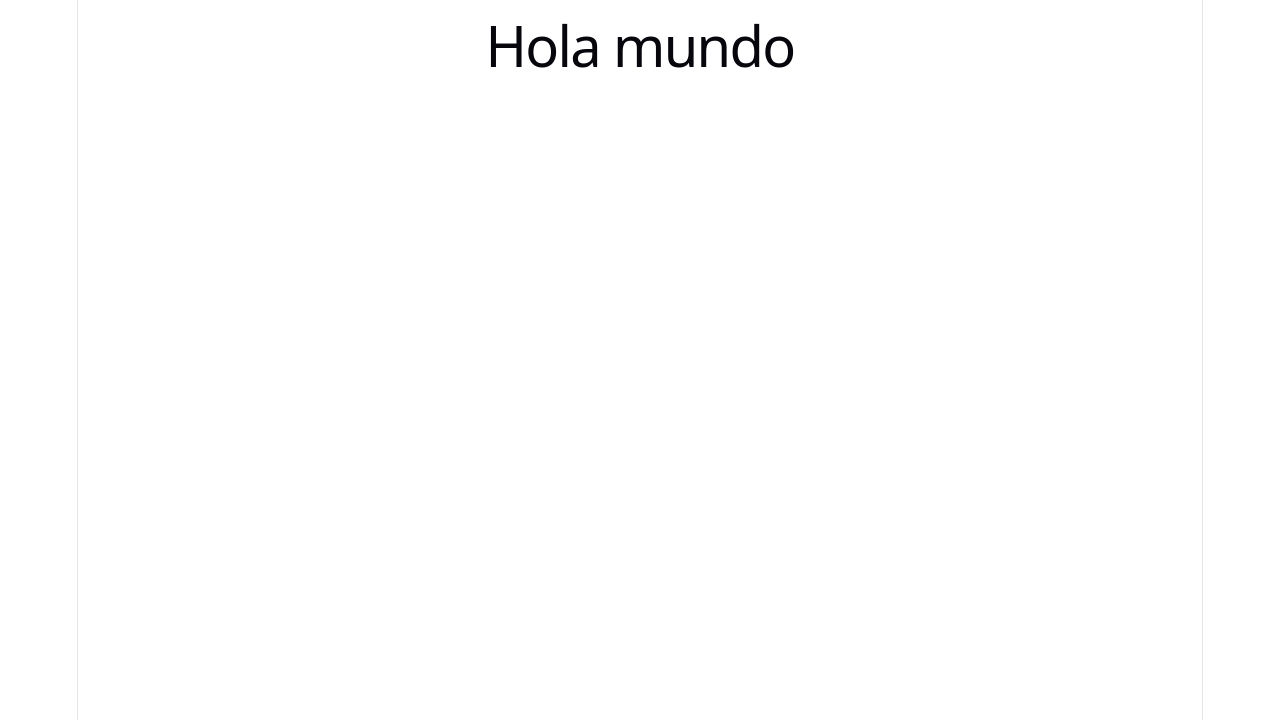
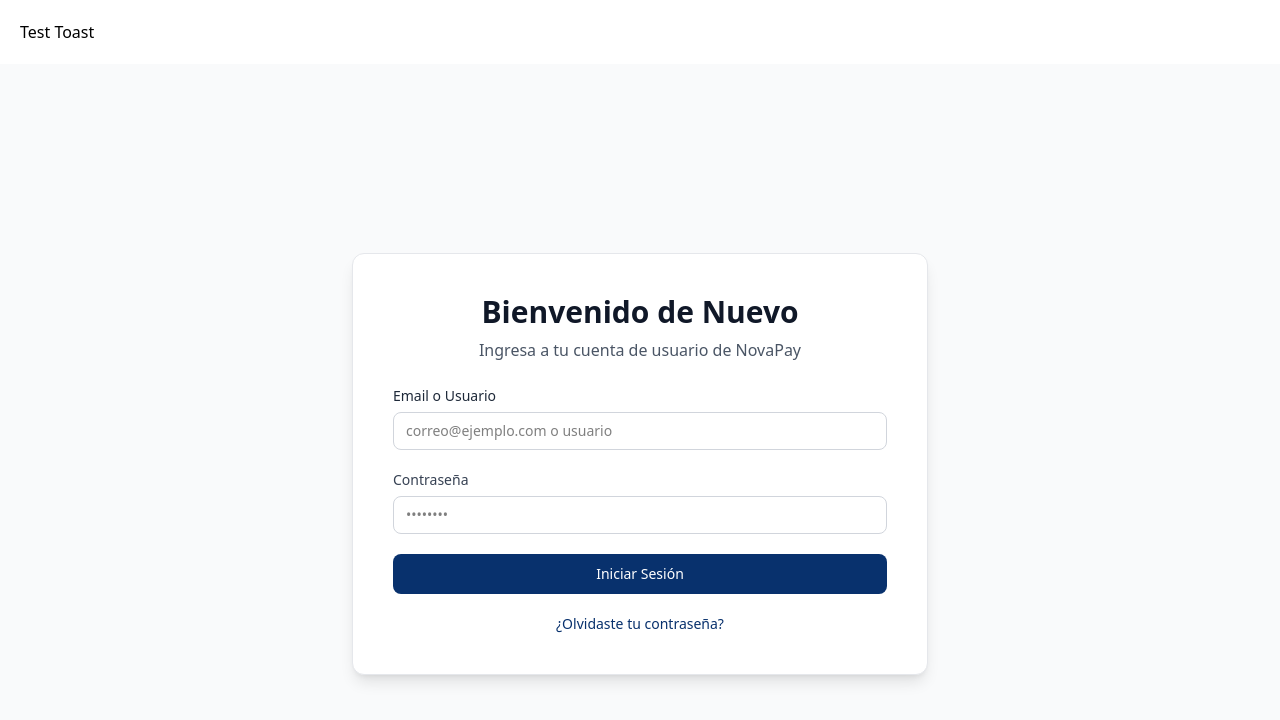
Before and after one commit to marcss-bnajera/client-user-novapay, a React (Vite) app: page / in a window 1280 px wide. Shown: the top 720 px of the page. Built offline with nearby package versions, Linux system fonts and the light colour scheme.

Commit message:
feat: Implementando el Form de Login y ForgotPassword y mesajes toast

```diff
--- a/package.json
+++ b/package.json
@@ -17,6 +17,7 @@
     "lucide-react": "^1.17.0",
     "react": "^19.2.6",
     "react-dom": "^19.2.6",
+    "react-hot-toast": "^2.6.0",
     "react-router-dom": "^7.17.0",
     "tailwindcss": "^4.3.0",
     "zustand": "^5.0.14"
--- a/src/app/App.jsx
+++ b/src/app/App.jsx
@@ -1,10 +1,32 @@
 import { useState } from 'react'
+import { AppRoutes } from './routes/AppRoutes';
+import { Toaster, toast } from "react-hot-toast"
 import './App.css'
 
 function App() {
   return (
     <>
-      <h1>Hola mundo</h1>
+      <Toaster
+        position="top-center"
+        toastOptions={{
+          style: {
+            fontFamily: "inherit",
+            fontWeight: 600,
+            fontSize: "1rem",
+            borderRadius: "8px",
+          },
+        }}
+      />
+
+      {/* Ejemplo de Mensaje */}
+      <button
+        onClick={() => toast("Hola 👋")}
+        style={{ margin: "20px" }}
+      >
+        Test Toast
+      </button>
+
+      <AppRoutes />
     </>
   );
 }
--- /dev/null
+++ b/src/app/routes/AppRoutes.jsx
@@ -0,0 +1,17 @@
+import { Routes, Route } from "react-router-dom";
+import { AuthPage } from "../../features/auth/pages/AuthPage.jsx";
+
+export const AppRoutes = ()=> {
+
+    return(
+        <Routes>
+
+            {/* PUBLIC */}
+            <Route path="/" element={<AuthPage/>} />
+
+
+            {/* Ruta temporal para pruebas */}
+            <Route path="*" element={<h1>Página no encontrada</h1>} />
+        </Routes>
+    );
+}
--- /dev/null
+++ b/src/features/auth/components/ForgotPasswordForm.jsx
@@ -0,0 +1,36 @@
+export const ForgotPasswordForm = ({onSwitch}) => {
+    return (
+        <form className="space-y-5">
+            <div>
+                <label className="block text-sm font-medium text-gray-800 mb-1.5">
+                    Email
+                </label>
+                <input
+                    type="email"
+                    placeholder="correo@ejemplo.com"
+                    className="w-full px-3 py-2 text-sm border border-gray-300 rounded-lg focus:ring-2 focus:ring-blue-500"
+                />
+            </div>
+            <div>
+                <button
+                    type="submit"
+                    className="w-full bg-main-blue text-white py-2.5 px-4 rounded-lg text-sm font-medium hover:opacity-90 transition"
+                    >
+                    Enviar correo
+                </button>
+            </div>
+            <div>
+                <p className="text-center text-sm text-gray-600">
+                    ¿Recordaste tu contraseña?{" "}
+                <button
+                    type="button"
+                    onClick={onSwitch}
+                    className="text-main-blue font-medium hover:underline"
+                    >
+                    Iniciar sesión
+                </button>
+                </p>
+            </div>
+        </form>
+    );
+};
--- /dev/null
+++ b/src/features/auth/components/LoginForm.jsx
@@ -0,0 +1,48 @@
+export const LoginForm = ({ onForgot }) => {
+    return (
+        <form className="space-y-5">
+            {/* Sección de de email o usuario */}
+            <div>
+                <label className="block text-sm font-medium text-gray-800 mb-1.5">
+                    Email o Usuario
+                </label>
+                <input
+                    type="text"
+                    placeholder="correo@ejemplo.com o usuario"
+                    className="w-full px-3 py-2 text-sm border border-gray-300 rounded-lg focus:ring-2 focus:ring-blue-500"
+                />
+            </div>
+
+            {/* Sección de de contraseña */}
+            <div>
+                <label className="block text-sm font-medium text-gray-700 mb-1.5">
+                    Contraseña
+                </label>
+                <input
+                    type="password"
+                    placeholder="••••••••"
+                    className="w-full px-3 py-2 text-sm border border-gray-300 rounded-lg focus:ring-2 focus:ring-blue-500"
+                />
+            </div>
+            <div>
+                <button
+                    type="submit"
+                    className="w-full bg-main-blue hover:opacity-90 text-white font-medium py-2.5 px-4 rounded-lg transition-colors duration-200 text-sm"
+                >
+                    Iniciar Sesión
+                </button>
+            </div>
+            <div>
+                <p className="text-center text-sm">
+                <button
+                    type="button"
+                    onClick={onForgot}
+                    className="text-main-blue hover:underline"
+                    >
+                    ¿Olvidaste tu contraseña?
+                </button>
+                </p>
+            </div>
+        </form>
+    );
+};
--- /dev/null
+++ b/src/features/auth/pages/AuthPage.jsx
@@ -0,0 +1,53 @@
+import { useState } from "react";
+import { ForgotPasswordForm } from "../components/ForgotPasswordForm";
+import { LoginForm } from "../components/LoginForm";
+
+export const AuthPage = () => {
+  const [isForgot, setIsForgot] = useState(false);
+  const [isLogin, setIsLogin] = useState(true);
+
+  return (
+    <div className="min-h-screen flex items-center justify-center bg-gray-50 p-4">
+      {/* Contenedor principal: ocupa toda la pantalla y centra el contenido */}
+
+      <div className="w-full max-w-xl bg-white rounded-xl shadow-lg border border-gray-200 p-6 md:p-10">
+        {/* Tarjeta blanca: caja central con sombra, borde y padding */}
+
+        <div className="text-center mb-6">
+          {/* Contenedor del texto: título y descripción centrados */}
+          <h1 className="text-2xl lg:text-3xl font-bold text-gray-900 mb-2">
+            {/* Título dinámico según estado */}
+            {isForgot
+              ? "Recuperar Contraseña"
+              : isLogin
+                ? "Bienvenido de Nuevo"
+                : "Crear Cuenta"}
+          </h1>
+
+          <p className="text-gray-600 text-base max-w-md mx-auto">
+            {/* Descripción debajo del título */}
+            {isForgot
+              ? "Ingresa tu correo para recuperar tu contraseña"
+              : isLogin
+                ? "Ingresa a tu cuenta de usuario de NovaPay"
+                : "Regístrate como usuario de NovaPay"}
+          </p>
+        </div>
+        {isForgot ? (
+          <ForgotPasswordForm
+            onSwitch={() => {
+              setIsForgot(false);
+            }}
+          />
+        ) : (
+          <LoginForm
+            isLogin={isLogin}
+            setIsLogin={setIsLogin}
+            onForgot={() => setIsForgot(true)}
+          />
+        )}
+      </div>
+      {/* Cierre de la tarjeta blanca */}
+    </div>
+  );
+};
--- a/src/styles/index.css
+++ b/src/styles/index.css
@@ -1,113 +1,55 @@
 @import "tailwindcss";
 
+@theme {
+  --color-main-blue: #08316d;
+}
+
 :root {
-  --text: #6b6375;
-  --text-h: #08060d;
-  --bg: #fff;
-  --border: #e5e4e7;
-  --code-bg: #f4f3ec;
-  --accent: #aa3bff;
-  --accent-bg: rgba(170, 59, 255, 0.1);
-  --accent-border: rgba(170, 59, 255, 0.5);
-  --social-bg: rgba(244, 243, 236, 0.5);
-  --shadow:
-    rgba(0, 0, 0, 0.1) 0 10px 15px -3px, rgba(0, 0, 0, 0.05) 0 4px 6px -2px;
+  font-family: system-ui, Avenir, Helvetica, Arial, sans-serif;
+  line-height: 1.5;
+  font-weight: 400;
 
-  --sans: system-ui, 'Segoe UI', Roboto, sans-serif;
-  --heading: system-ui, 'Segoe UI', Roboto, sans-serif;
-  --mono: ui-monospace, Consolas, monospace;
+  --main-blue: #08316d;
 
-  font: 18px/145% var(--sans);
-  letter-spacing: 0.18px;
-  color-scheme: light dark;
-  color: var(--text);
-  background: var(--bg);
   font-synthesis: none;
   text-rendering: optimizeLegibility;
   -webkit-font-smoothing: antialiased;
   -moz-osx-font-smoothing: grayscale;
+}
 
-  @media (max-width: 1024px) {
-    font-size: 16px;
+@keyframes fadeIn {
+  from {
+    opacity: 0;
+    transform: translateY(-6px);
+  }
+
+  to {
+    opacity: 1;
+    transform: translateY(0);
   }
 }
 
-@media (prefers-color-scheme: dark) {
-  :root {
-    --text: #9ca3af;
-    --text-h: #f3f4f6;
-    --bg: #16171d;
-    --border: #2e303a;
-    --code-bg: #1f2028;
-    --accent: #c084fc;
-    --accent-bg: rgba(192, 132, 252, 0.15);
-    --accent-border: rgba(192, 132, 252, 0.5);
-    --social-bg: rgba(47, 48, 58, 0.5);
-    --shadow:
-      rgba(0, 0, 0, 0.4) 0 10px 15px -3px, rgba(0, 0, 0, 0.25) 0 4px 6px -2px;
-  }
-
-  #social .button-icon {
-    filter: invert(1) brightness(2);
-  }
+.animate-fadeIn {
+  animation: fadeIn 0.15s ease-out;
 }
 
-body {
-  margin: 0;
+.sidebar-underline {
+  position: relative;
 }
-
-#root {
-  width: 1126px;
-  max-width: 100%;
-  margin: 0 auto;
-  text-align: center;
-  border-inline: 1px solid var(--border);
-  min-height: 100svh;
-  display: flex;
-  flex-direction: column;
-  box-sizing: border-box;
+.sidebar-underline.active::after {
+  content: "";
+  position: absolute;
+  left: 16px;
+  right: 16px;
+  bottom: 6px;
+  height: 5px;
+  border-radius: 6px;
+  background: linear-gradient(
+    90deg,
+    rgba(8, 49, 109, 0.18) 0%,
+    #08316d 50%,
+    rgba(8, 49, 109, 0.18) 100%
+  );
+  filter: blur(1.5px);
+  z-index: 1;
 }
-
-h1,
-h2 {
-  font-family: var(--heading);
-  font-weight: 500;
-  color: var(--text-h);
-}
-
-h1 {
-  font-size: 56px;
-  letter-spacing: -1.68px;
-  margin: 32px 0;
-  @media (max-width: 1024px) {
-    font-size: 36px;
-    margin: 20px 0;
-  }
-}
-h2 {
-  font-size: 24px;
-  line-height: 118%;
-  letter-spacing: -0.24px;
-  margin: 0 0 8px;
-  @media (max-width: 1024px) {
-    font-size: 20px;
-  }
-}
-p {
-  margin: 0;
-}
-
-code,
-.counter {
-  font-family: var(--mono);
-  display: inline-flex;
-  border-radius: 4px;
-  color: var(--text-h);
-}
-
-code {
-  font-size: 15px;
-  line-height: 135%;
-  padding: 4px 8px;
-  background: var(--code-bg);
-}
```
Also changed, not shown: 1 other file (tests, documents, lock files or other folders).
